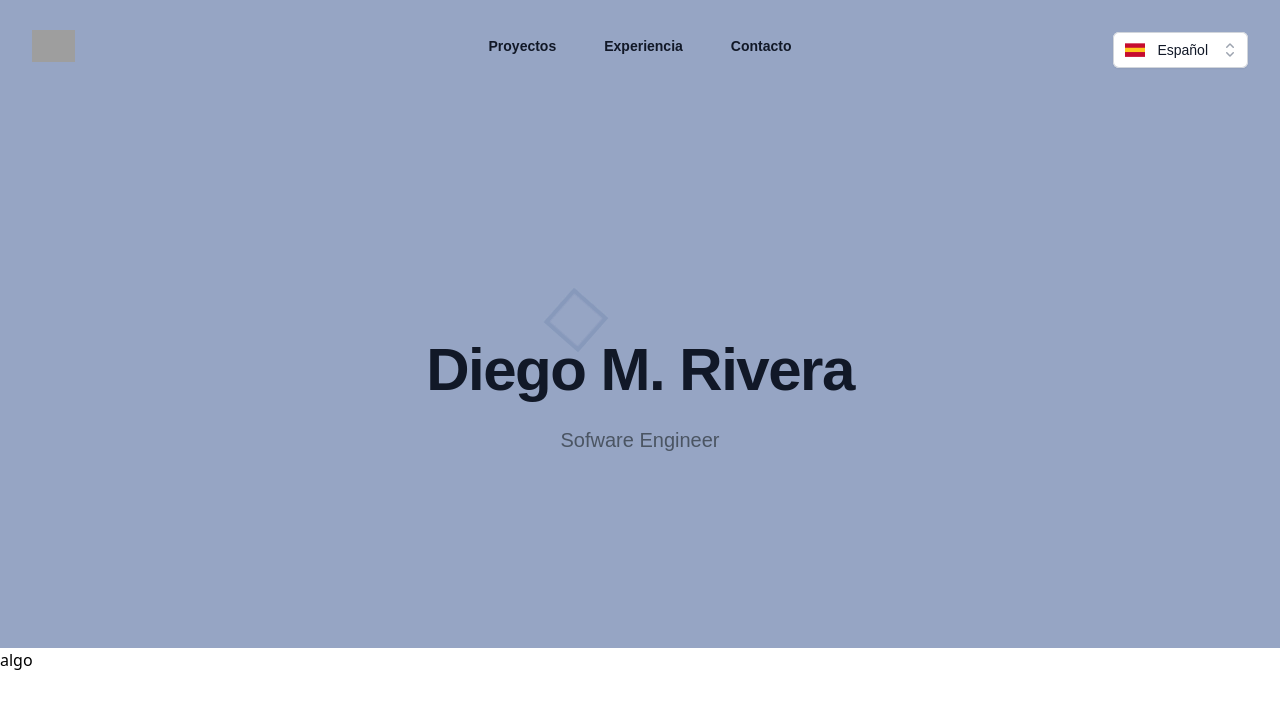
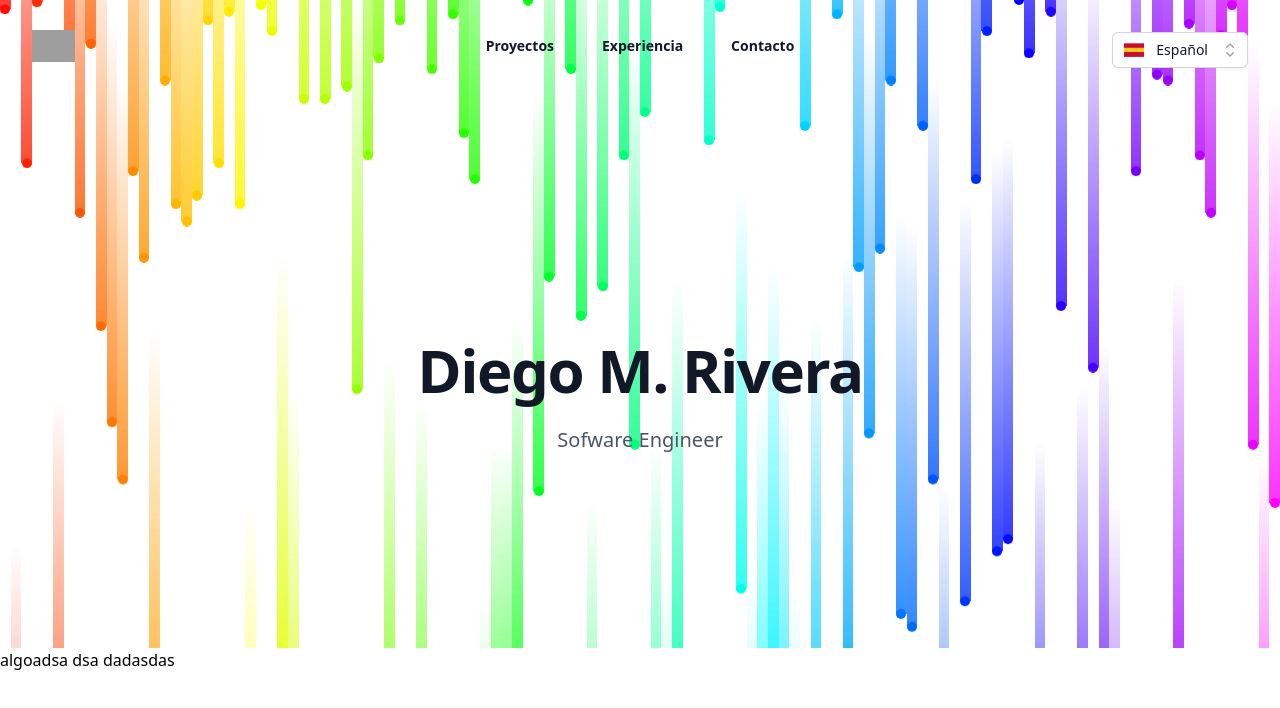
Before and after one commit to DiegoMMR/portfolio, a Vue app: page / in a window 1280 px wide. Shown: the top 708 px of the page. Built offline with nearby package versions, Linux system fonts and the light colour scheme; grey boxes are pictures that could not be loaded.

Commit message:
rain background

```diff
--- a/src/App.vue
+++ b/src/App.vue
@@ -1,82 +1,22 @@
 <script setup lang="ts">
 import Navbar from './components/Navbar.vue'
 import Name from './components/Name.vue'
+import ColorRain from './components/ColorRain.vue'
 </script>
 
 <template>
   <header class="header inset-x-0 top-0 z-50">
+    <ColorRain />
     <Navbar />
     <Name />
-
-    <div class="cube" v-for="i in 6" :key="i"></div>
   </header>
 
-  <main>algo</main>
+  <main>algoadsa dsa dadasdas</main>
 </template>
 
 <style scoped lang="scss">
 .header {
-  background-color: #96a5c4;
   position: relative;
   overflow: hidden;
-  font-family: 'Montserrat', sans-serif;
-}
-
-.cube {
-  position: absolute;
-  top: 40vh;
-  left: 45vw;
-  width: 10px;
-  height: 10px;
-  z-index: -1;
-  border: solid 1px darken(#96a5c4, 8%);
-  transform-origin: top left;
-  transform: scale(0) rotate(0deg) translate(-50%, -50%);
-  animation: cube 12s ease-in forwards infinite;
-
-  &:nth-child(2n) {
-    border-color: lighten(#96a5c4, 10%);
-  }
-
-  &:nth-child(2) {
-    animation-delay: 2s;
-    left: 25vw;
-    top: 40vh;
-  }
-
-  &:nth-child(3) {
-    animation-delay: 4s;
-    left: 75vw;
-    top: 30vh;
-  }
-
-  &:nth-child(4) {
-    animation-delay: 6s;
-    left: 90vw;
-    top: 10vh;
-  }
-
-  &:nth-child(5) {
-    animation-delay: 8s;
-    left: 10vw;
-    top: 45vh;
-  }
-
-  &:nth-child(6) {
-    animation-delay: 10s;
-    left: 50vw;
-    top: 10vh;
-  }
-}
-
-@keyframes cube {
-  from {
-    transform: scale(0) rotate(0deg) translate(-50%, -50%);
-    opacity: 1;
-  }
-  to {
-    transform: scale(20) rotate(960deg) translate(-50%, -50%);
-    opacity: 0;
-  }
 }
 </style>
--- /dev/null
+++ b/src/components/ColorRain.vue
@@ -0,0 +1,71 @@
+<template>
+  <div class="rain-background">
+    <div class="color-rain">
+      <div class="drop" v-for="i in 120" :key="i"></div>
+    </div>
+  </div>
+</template>
+
+<style scoped lang="scss">
+$total: 120;
+$time: 4;
+$height: 400;
+$percent: 0.833333%; // 100 / $total
+$dotSize: 0.8;
+
+.rain-background {
+  position: absolute;
+  top: 0;
+  left: 0;
+  width: 100%;
+  height: 100%;
+  z-index: -1;
+  overflow: hidden;
+}
+
+.color-rain {
+  position: relative;
+  height: 100%;
+}
+
+.drop {
+  position: relative;
+  height: $height + px;
+  width: $percent;
+  margin-top: -$height + px;
+  animation: drop $time + s infinite ease-in;
+  z-index: -1;
+  &:after {
+    content: '';
+    position: absolute;
+    width: $dotSize + vw;
+    height: $dotSize + vw;
+    border-radius: 50%;
+    left: 50%;
+    bottom: -($dotSize/2) + vw;
+    margin-left: -($dotSize/2) + vw;
+  }
+}
+
+@for $i from 1 through $total {
+  $hue: (300 / $total) * $i;
+  .drop:nth-child(#{$i}) {
+    left: ($i - 1) * $percent;
+    background-image: linear-gradient(to bottom, white, hsla($hue, 100%, 50%, 0.8));
+    animation-delay: random($total) * ($time/$total) * -1s;
+    &:after {
+      background: hsla($hue, 100%, 50%, 1);
+    }
+  }
+}
+
+@keyframes drop {
+  80% {
+    opacity: 1;
+  }
+  100% {
+    transform: translate3d(0, 150vh, 0);
+    opacity: 0;
+  }
+}
+</style>
--- /dev/null
+++ b/src/components/CubesBackground.vue
@@ -0,0 +1,70 @@
+<template>
+  <div class="cube" v-for="i in 6" :key="i"></div>
+</template>
+
+<style scoped lang="scss">
+.header {
+  background-color: #96a5c4;
+  position: relative;
+  overflow: hidden;
+  font-family: 'Montserrat', sans-serif;
+}
+
+.cube {
+  position: absolute;
+  top: 40vh;
+  left: 45vw;
+  width: 10px;
+  height: 10px;
+  z-index: -1;
+  border: solid 1px darken(#96a5c4, 8%);
+  transform-origin: top left;
+  transform: scale(0) rotate(0deg) translate(-50%, -50%);
+  animation: cube 12s ease-in forwards infinite;
+
+  &:nth-child(2n) {
+    border-color: lighten(#96a5c4, 10%);
+  }
+
+  &:nth-child(2) {
+    animation-delay: 2s;
+    left: 25vw;
+    top: 40vh;
+  }
+
+  &:nth-child(3) {
+    animation-delay: 4s;
+    left: 75vw;
+    top: 30vh;
+  }
+
+  &:nth-child(4) {
+    animation-delay: 6s;
+    left: 90vw;
+    top: 10vh;
+  }
+
+  &:nth-child(5) {
+    animation-delay: 8s;
+    left: 10vw;
+    top: 45vh;
+  }
+
+  &:nth-child(6) {
+    animation-delay: 10s;
+    left: 50vw;
+    top: 10vh;
+  }
+}
+
+@keyframes cube {
+  from {
+    transform: scale(0) rotate(0deg) translate(-50%, -50%);
+    opacity: 1;
+  }
+  to {
+    transform: scale(20) rotate(960deg) translate(-50%, -50%);
+    opacity: 0;
+  }
+}
+</style>
```
